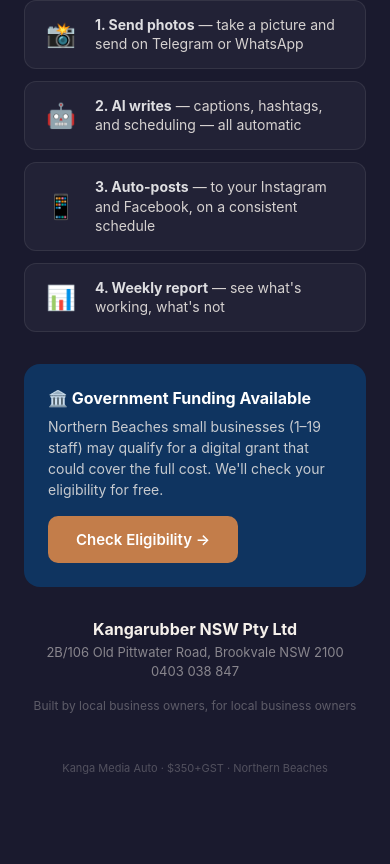
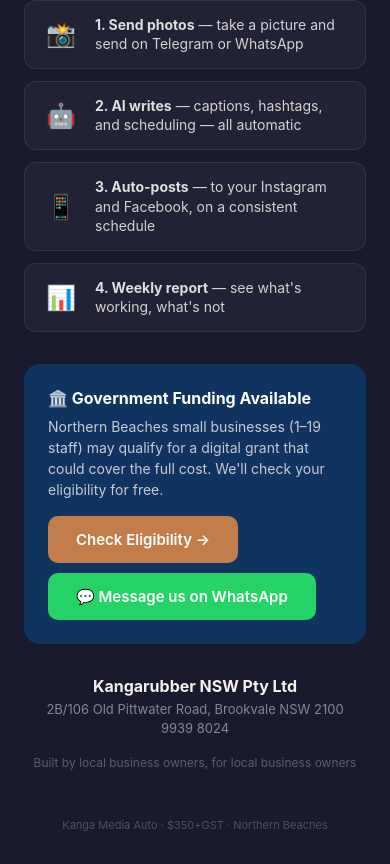
Before and after one commit to pcdogr/kanga-media-auto, a plain HTML site: page index.html in a window 390 px wide. Shown: the part 383-1247 px from the top of the page. Before the commit the page ends 1190 px from the top, so only its background shows below. Drawn offline with Linux system fonts and the light colour scheme.

Commit message:
Add phone + WhatsApp button

```diff
--- a/index.html
+++ b/index.html
@@ -225,13 +225,16 @@
   <a class="btn" href="https://northernbeaches.smartygrants.com.au/B2B2627" target="_blank" rel="noopener">
     Check Eligibility →
   </a>
+  <a class="btn" href="https://wa.me/61299398024" target="_blank" rel="noopener" style="margin-top:10px;background:#25D366;display:inline-flex;align-items:center;gap:8px;">
+    💬 Message us on WhatsApp
+  </a>
 </div>
 
 <div class="contact">
   <div class="name">Kangarubber NSW Pty Ltd</div>
   <div class="addr">
     2B/106 Old Pittwater Road, Brookvale NSW 2100<br>
-    0403 038 847
+    9939 8024
   </div>
   <div class="built">Built by local business owners, for local business owners</div>
 </div>
```
